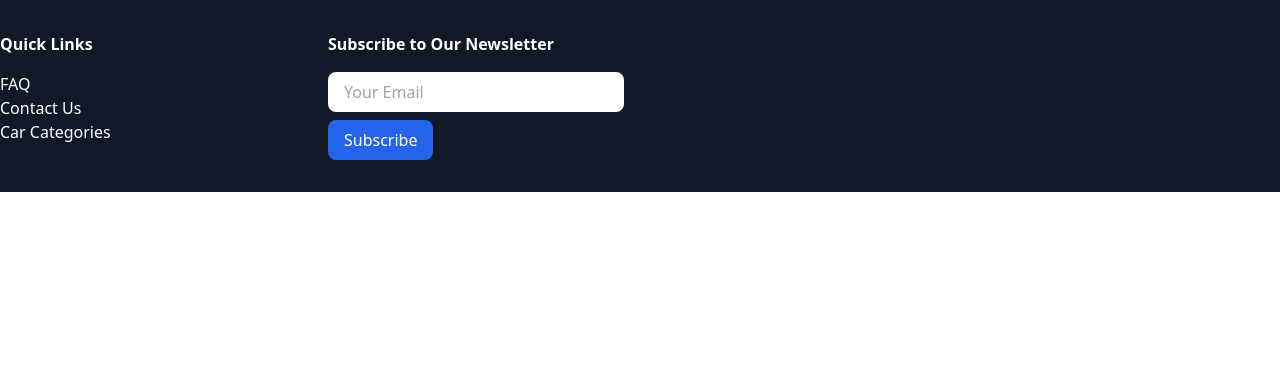
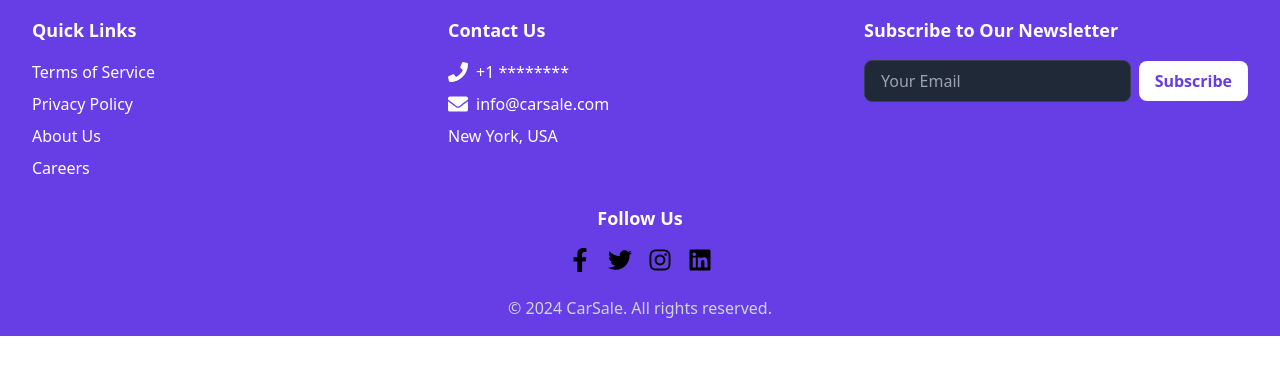
Before and after one commit to Munyia/CarSale, a React (Vite) app: page /footer in a window 1280 px wide. Shown: the top 374 px of the page. Built offline with nearby package versions, Linux system fonts and the light colour scheme.

Commit message:
adding footer

```diff
--- a/src/assets/components/Footer.jsx
+++ b/src/assets/components/Footer.jsx
@@ -1,30 +1,91 @@
-import React from 'react'
+import React from 'react';
+import { Link } from 'react-router-dom';
+import { FaFacebookF, FaTwitter, FaInstagram, FaLinkedin, FaEnvelope, FaPhone } from 'react-icons/fa';
 
 const Footer = () => {
   return (
+    <footer className="bg-but text-white py-4">
+      <div className="max-w-7xl mx-auto px-4 sm:px-6 lg:px-8">
+        <div className="grid grid-cols-1 md:grid-cols-3 gap-8 mb-6">
+          {/* Quick Links */}
           <div>
-        <footer className="bg-gray-900 text-white py-8">
-  <div className="max-w-7xl mx-auto grid grid-cols-1 md:grid-cols-4 gap-8">
-    <div>
-      <h4 className="font-bold mb-4">Quick Links</h4>
-      <ul>
-        <li><a href="/faq" className="hover:underline">FAQ</a></li>
-        <li><a href="/contact" className="hover:underline">Contact Us</a></li>
-        <li><a href="/categories" className="hover:underline">Car Categories</a></li>
+            <h4 className="text-lg text-white font-bold mb-4">Quick Links</h4>
+            <ul className="space-y-2">
+              <li>
+                <Link to="/terms" className="text-white hover:text-black transition duration-300">Terms of Service</Link>
+              </li>
+              <li>
+                <Link to="/privacy" className="text-white hover:text-black transition duration-300">Privacy Policy</Link>
+              </li>
+              <li>
+                <Link to="/about" className="text-white hover:text-black transition duration-300">About Us</Link>
+              </li>
+              <li>
+                <Link to="/careers" className="text-white hover:text-black transition duration-300">Careers</Link>
+              </li>
             </ul>
           </div>
+                {/* Contact Us */}
                 <div>
-      <h4 className="font-bold mb-4">Subscribe to Our Newsletter</h4>
-      <form>
-        <input type="email" placeholder="Your Email" className="px-4 py-2 rounded-lg mb-2 w-full" />
-        <button className="bg-blue-600 px-4 py-2 rounded-lg text-white">Subscribe</button>
+            <h4 className="text-lg text-white font-bold mb-4">Contact Us</h4>
+            <ul className="space-y-2">
+              <li className="flex items-center space-x-2 hover:text-black">
+                <FaPhone className="text-xl" />
+                <span>+1 ********</span>
+              </li>
+              <li className="flex items-center space-x-2 hover:text-black">
+                <FaEnvelope className="text-xl" />
+                <span>info@carsale.com</span>
+              </li>
+              <li className="text-white">
+                New York, USA
+              </li>
+            </ul>
+          </div>
+
+          {/* Subscribe */}
+          <div>
+            <h4 className="text-lg text-white font-bold mb-4">Subscribe to Our Newsletter</h4>
+            <form className="flex flex-col md:flex-row items-center">
+              <input
+                type="email"
+                placeholder="Your Email"
+                className="px-4 py-2 rounded-lg mb-2 md:mb-0 md:mr-2 w-full border border-gray-700 bg-gray-800 text-white placeholder-gray-400"
+              />
+              <button className="bg-white text-but px-4 py-2 rounded-lg font-semibold hover:bg-black hover:text-white transition duration-300">
+                Subscribe
+              </button>
             </form>
+          </div>
+
+
+        </div>
+
+        {/* Social Media */}
+        <div className="text-center mb-6">
+          <h4 className="text-lg text-white font-bold mb-4">Follow Us</h4>
+          <div className="flex justify-center space-x-4">
+            <Link to="#" className="text-black hover:text-white transition duration-300">
+              <FaFacebookF className="text-2xl hover:scale-150 hover:text-white transition-transform duration-300" />
+            </Link>
+            <Link to="#" className="text-black hover:text-white transition duration-300">
+              <FaTwitter className="text-2xl hover:scale-150 hover:text-white transition-transform duration-300" />
+            </Link>
+            <Link to="#" className="text-black hover:text-white transition duration-300">
+              <FaInstagram className="text-2xl hover:scale-150 hover:text-white transition-transform duration-300" />
+            </Link>
+            <Link to="#" className="text-black hover:text-white transition duration-300">
+              <FaLinkedin className="text-2xl hover:scale-150 hover:text-white transition-transform duration-300" />
+            </Link>
+          </div>
+        </div>
+
+        <div className="text-center text-gray-300">
+          <p>&copy; {new Date().getFullYear()} CarSale. All rights reserved.</p>
         </div>
       </div>
     </footer>
+  );
+};
 
-    </div>
-  )
-}
-
-export default Footer
+export default Footer;
```
Lines whose indentation alone changed are shown as unchanged.
